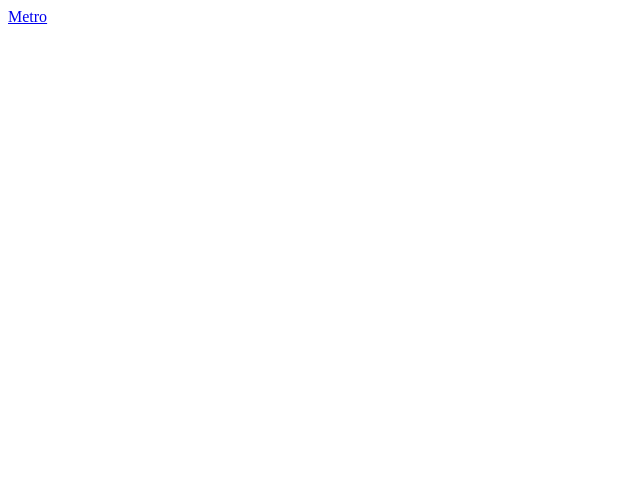
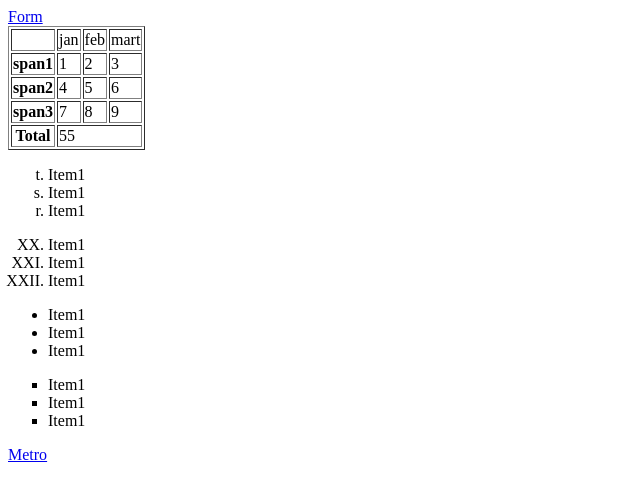
Before and after one commit to NRokicka/testpage01, a plain HTML site: page index.html in a window 1280 px wide. Shown: the whole page, without its empty margins (0-640 px from the left). Drawn offline with Linux system fonts and the light colour scheme.

Commit message:
add new file

```diff
--- a/index.html
+++ b/index.html
@@ -1,9 +1,48 @@
 <!DOCTYPE html>
 <html>
     <head>
-        <title> </title>
+        <title>TestTable</title>
     </head>
     <body>
-<a href="https://www.metro.ua/">Metro</a>
+        <a href="form.html">Form</a>
+        <table border="1">
+             <tr>
+                <th></th><td>jan</td><td>feb</td><td>mart</td>
+            </tr>
+            <tr>
+                <th>span1</th><td>1</td><td>2</td><td>3</td>
+            </tr>
+            <tr>
+                <th>span2</th><td>4</td><td>5</td><td>6</td>
+            </tr>
+            <tr>
+                <th>span3</th><td>7</td><td>8</td><td>9</td>
+            </tr>
+             <tr>
+                <th>Total</th><td colspan="3">55</td>
+            </tr>
+        </table>
+
+        <ol type="a" start="20" reversed>
+            <li>Item1</li>
+            <li>Item1</li>
+            <li>Item1</li>
+        </ol>
+        <ol type="I" start="20">
+            <li>Item1</li>
+            <li>Item1</li>
+            <li>Item1</li>
+        </ol>
+        <ul type="disc">
+            <li>Item1</li>
+            <li>Item1</li>
+            <li>Item1</li>
+        </ul>
+        <ul type="square">
+            <li>Item1</li>
+            <li>Item1</li>
+            <li>Item1</li>
+        </ul>
+        <a href="https://www.metro.ua/">Metro</a>
     </body>
 </html>
```
Also changed, not shown: form.html (added, +24 -0 lines).
